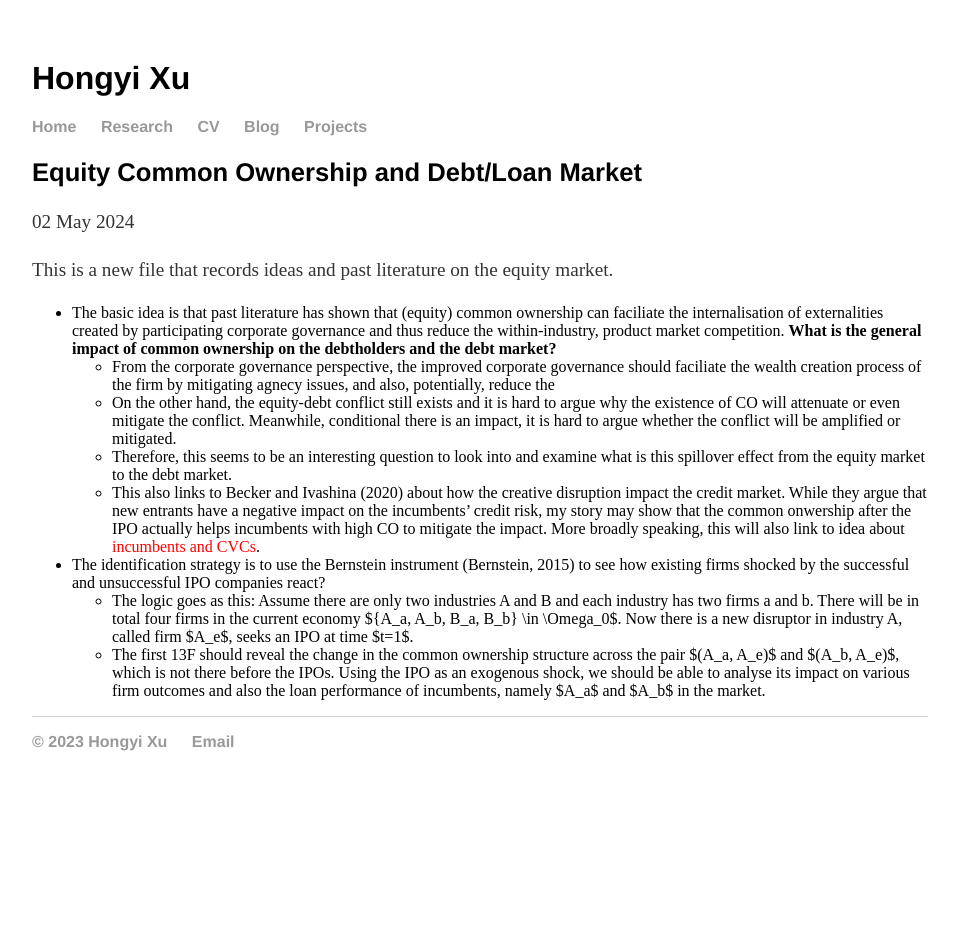
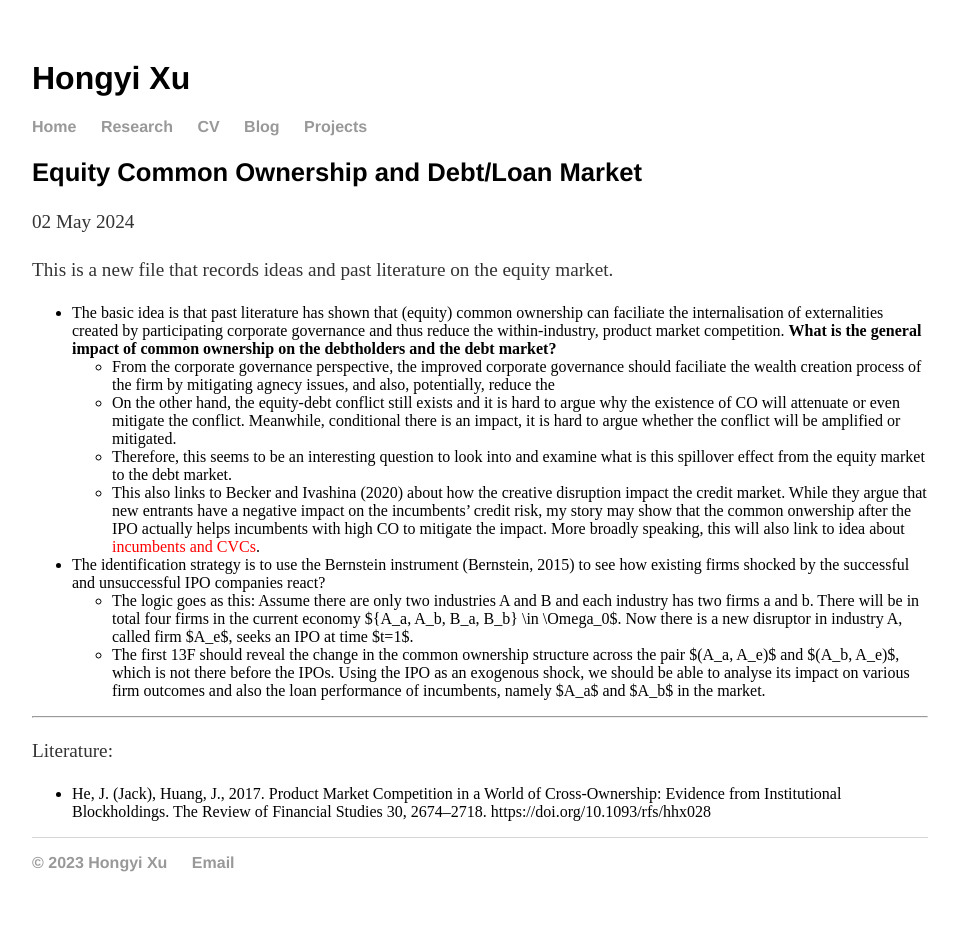
Before and after one commit to hongyileoxu/hongyileoxu.github.io, a Jekyll site: the page built from _posts/2024-05-02-project2-2024.md, in a window 1280 px wide. Shown: the whole page, without its empty margins (160-1119 px from the left). Built offline with Jekyll 4.4.1, drawn with Linux system fonts in a browser that asks for light colours; before the commit the page ends 900 px from its top, so only the background shows below that.

Commit message:
Update 2024-05-02-project2-2024.md

```diff
--- a/_posts/2024-05-02-project2-2024.md
+++ b/_posts/2024-05-02-project2-2024.md
@@ -16,3 +16,13 @@ This is a new file that records ideas and past literature on the equity market.
 -  The identification strategy is to use the Bernstein instrument (Bernstein, 2015) to see how existing firms shocked by the successful and unsuccessful IPO companies react?
    -  The logic goes as this: Assume there are only two industries A and B and each industry has two firms a and b. There will be in total four firms in the current economy $\{A_a, A_b, B_a, B_b\} \in \Omega_0$. Now there is a new disruptor in industry A, called firm $A_e$, seeks an IPO at time $t=1$.
    -  The first 13F should reveal the change in the common ownership structure across the pair $(A_a, A_e)$ and $(A_b, A_e)$, which is not there before the IPOs. Using the IPO as an exogenous shock, we should be able to analyse its impact on various firm outcomes and also the loan performance of incumbents, namely $A_a$ and $A_b$ in the market.
+
+
+
+
+
+
+_________________
+
+Literature:
+-   He, J. (Jack), Huang, J., 2017. Product Market Competition in a World of Cross-Ownership: Evidence from Institutional Blockholdings. The Review of Financial Studies 30, 2674–2718. https://doi.org/10.1093/rfs/hhx028
```
